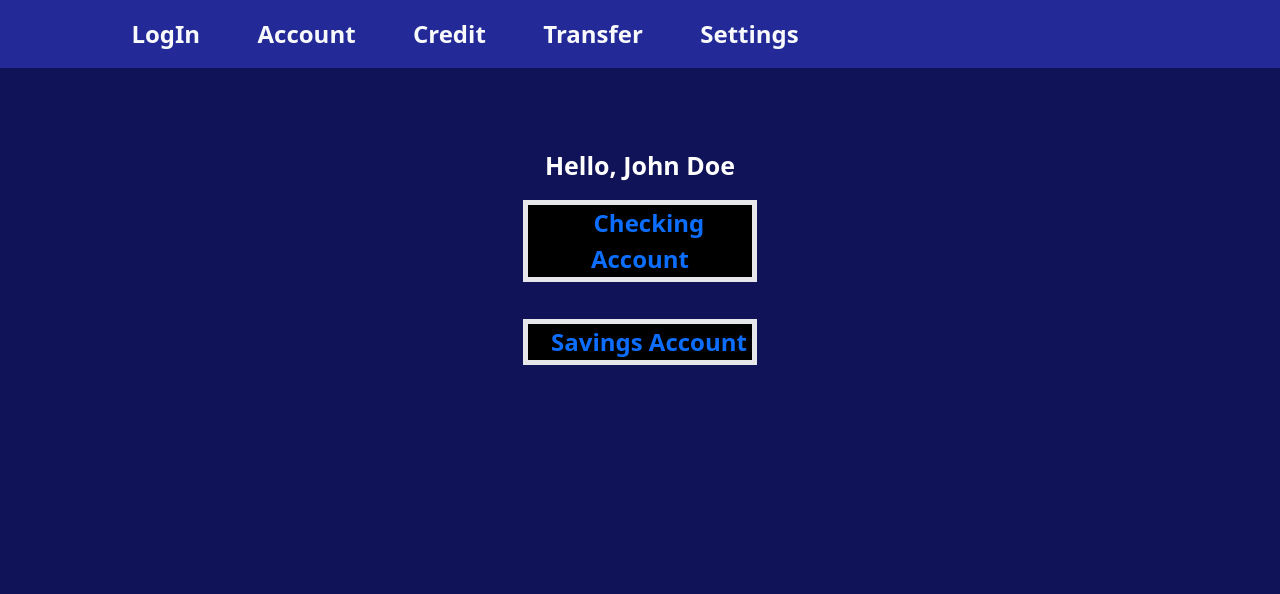
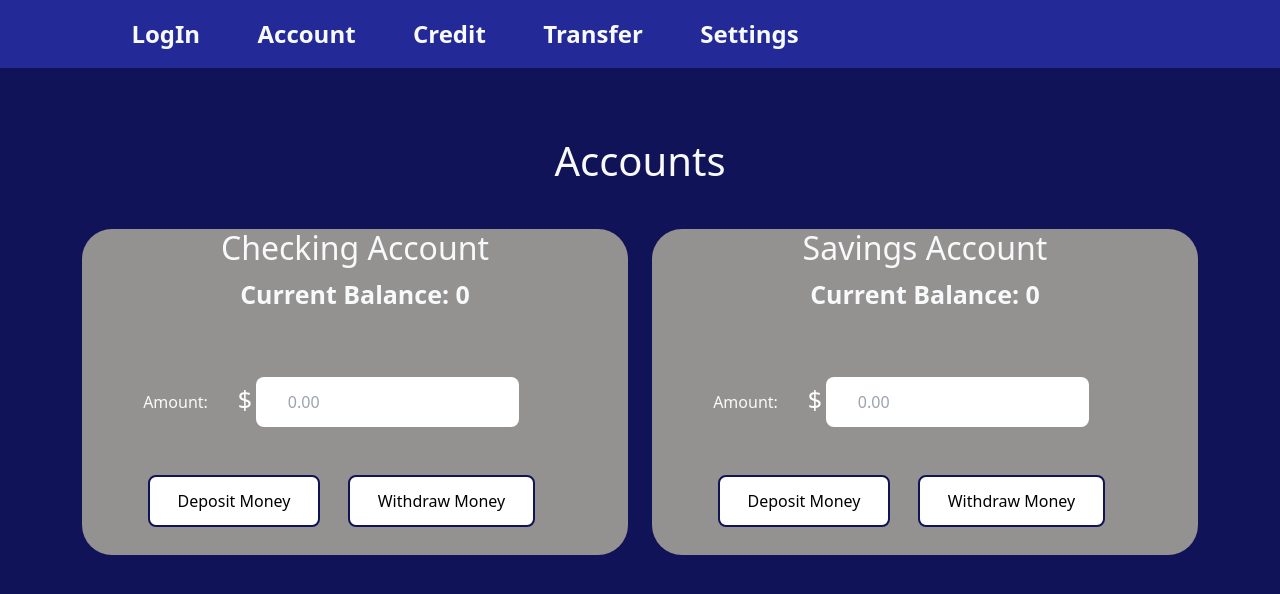
Before and after one commit to Marcokorcak/Midterm-Project, a React (Vite) app: page /viewAccount in a window 1280 px wide. Shown: the top 594 px of the page. Built offline with nearby package versions, Linux system fonts and the light colour scheme.

Commit message:
added account functionality

```diff
--- a/src/App.jsx
+++ b/src/App.jsx
@@ -5,8 +5,6 @@ import Settings from "./Pages/settings"
 import TransferMoney from "./Pages/transferMoney"
 import ViewAcc from "./Pages/viewAccount"
 import ViewCredit from "./Pages/viewCredit"
-import SavingsAccount from "./Pages/savingsAcc"
-import CheckingAccount from "./Pages/checkingAcc"
 import "./index.css"
 import NavBar from "./components/navBar"
 import 'bootstrap/dist/css/bootstrap.min.css';
@@ -31,9 +29,6 @@ function App() {
           <Route exact path="/makePayment" element={<MakePayment />} />
           <Route exact path="/transferMoney" element={<TransferMoney />} />
           <Route exact path="/settings" element={<Settings />} />
-          <Route exact path="/checkingAcc" element={<CheckingAccount />} />
-          <Route exact path="/savingsAcc" element={<SavingsAccount />} />
-
         </Routes>
       </Router>
     </div>
--- a/src/Pages/checkingAcc.jsx
+++ /dev/null
@@ -1,32 +0,0 @@
-import Container from "../components/Container";
-import React from 'react';
-
-
-
-const CheckingAccount = () => {
-
-    const value = 10000;
-
-    return (<Container>
-      <div className="every">
-
-        <p>{value}</p>
-
-        <div className="card" >
-  <div class="card-body">
-    <p class="card-text">Some quick example text to build on the card title and make up the bulk of the card's content.</p>
-  </div>
-</div>
-
-<div className="card" >
-  <div class="card-body">
-    <p class="card-text">Some quick example text to build on the card title and make up the bulk of the card's content.</p>
-  </div>
-</div>
-
-
-        </div>
-    </Container>)
-}
-
-export default CheckingAccount;
--- a/src/Pages/savingsAcc.jsx
+++ /dev/null
@@ -1,14 +0,0 @@
-import Container from "../components/Container";
-import React from 'react';
-
-
-
-const SavingsAccount = () => {
-    return (<Container>
-        <div className="every">
-        <p>Savings page</p>
-        </div>
-    </Container>)
-}
-
-export default SavingsAccount;
--- a/src/Pages/viewAccount.jsx
+++ b/src/Pages/viewAccount.jsx
@@ -1,32 +1,125 @@
 import Container from "../components/Container";
-import React from 'react';
-import {NavLink as RouterLink} from 'react-router-dom';
+import { useState } from "react";
+import { NavLink as RouterLink } from 'react-router-dom';
+
 
 
 
 const ViewAcc = () => {
 
-    const getClassName = props => {
-        return `${props.isActive ? 'font-bold' : ''} hover:underline hover:scale-150 transition duration-300 `
+    const [savingsSearch, setSavingsSearch] = useState("");
+    const [checkingSearch, setCheckingSearch] = useState("");
+    const [checkingBalance, setCheckingBalance] = useState(0);
+    const [savingsBalance, setSavingsBalance] = useState(0);
+
+
+
+    const savingsSearchHandler = (e) => {
+        //function to set user's input
+        setSavingsSearch(parseInt(e.target.value));
+        if (isNaN(search)) {
+            //prevent NAN error
+            setSearch(0);
+        }
+    };
+
+    const checkingSearchHandler = (e) => {
+        //function to set user's input
+        setCheckingSearch(parseInt(e.target.value));
+        if (isNaN(search)) {
+            //prevent NAN error
+            setSearch(0);
+        }
+    };
+
+
+
+    const depositCheckingMoney = () => {
+
+        setCheckingBalance(checkingBalance + checkingSearch);
+
     }
 
+    const withdrawSavingsMoney = () => {
 
-    return (<Container>
-        <div className="every">
+        setSavingsBalance(savingsBalance - savingsSearch);
 
-<p className="a"> Hello, John Doe</p>
+    }
+
+    const withdrawCheckingMoney = () => {
+        setCheckingBalance(checkingBalance - checkingSearch);
+
+
+    }
+
+    const depositSavingsMoney = () => {
+        setSavingsBalance(savingsBalance + savingsSearch);
+
+    }
 
 
 
 
-<div className="a">
-<RouterLink className={getClassName} to="/checkingAcc">Checking Account</RouterLink>
-</div>
 
-<div className="a">
-<RouterLink className={getClassName} to="/savingsAcc">Savings Account</RouterLink>
-</div>
-</div>
+    return (<Container>
+        <div class="container">
+            <h1 className="text-light text-center m-t 40 a" >Accounts</h1>
+            <div class="row">
+                <div class="col-lg-6 mb-4">
+
+                    <div class=" card_back">
+                        <div class="container_card">
+
+                            <div class="card-body">
+                                <h2 className="text-light text-center m-t 40 a" >Checking Account</h2>
+                                <p className="text-light text-center m-t 40 a" >Current Balance: {checkingBalance} </p>
+
+                                <div className='text-center'>
+                                    <label className="m-r text-light">Amount:</label>
+                                    <div class="credit_input">
+                                        <input className="acc" name="pay-amt" placeholder="0.00" type="text"
+
+                                            onChange={checkingSearchHandler}
+                                            value={checkingSearch} />
+                                    </div>
+
+
+                                    <button class="btnAcc" onClick = {depositCheckingMoney}> Deposit Money</button>
+                                    <button class="btnAcc" onClick = {withdrawCheckingMoney}> Withdraw Money</button>
+                                </div>
+
+                            </div>
+                        </div>
+                    </div>
+                </div>
+                <div class="col-lg-6 mb-4">
+                    <div class="card_back"  >
+                        <div class="container_card">
+
+                            <div class="card-body">
+                                <h2 className="text-light text-center m-t 40 a" >Savings Account</h2>
+                                <p className="text-light text-center m-t 40 a" >Current Balance: {savingsBalance} </p>
+                                <div className='text-center'>
+
+                                    <label className="m-r text-light">Amount:</label>
+                                    <div class="credit_input">
+                                        <input className="acc" name="pay_amt" placeholder="0.00"
+                                            onChange={savingsSearchHandler}
+                                            value={savingsSearch}  />
+                                    </div>
+
+                                    <button class="btnAcc" onClick = {depositSavingsMoney}> Deposit Money</button>
+                                    <button class="btnAcc" onClick = {withdrawSavingsMoney}> Withdraw Money</button>
+
+                                </div>
+                            </div>
+                        </div>
+                    </div>
+                </div>
+            </div>
+        </div>
+
+
     </Container>)
 }
 
--- a/src/index.css
+++ b/src/index.css
@@ -44,12 +44,12 @@ img.b {
 }
 
 img.x{
-  height: 318px;
-  margin-top: 3%;
+  height: 415px;
+  margin-top: 13%;
 }
 
 img.y{
-  margin-bottom: 5%;
+  margin-bottom: 1%;
 }
 
 
@@ -124,6 +124,7 @@ p.a{
   font-weight: bolder;
 }
 
+
 div.a{
   text-align: center;
   margin-left: auto;
@@ -164,6 +165,7 @@ html{
 
 .credit_input:before {
   content: '$';
+  color: white;
   position: absolute;
   top: 0;
   left: 30px;
@@ -176,6 +178,16 @@ input.c {
   padding-left: 2em;
   padding-top: 1em;
   padding-bottom: 1em;
+
+}
+
+input.acc {
+  margin: 3em;
+  padding-left: 2em;
+  padding-top: 1em;
+  padding-bottom: 1em;
+  border-radius: 8px;
+  height: 50px;
 
 }
 
@@ -226,6 +238,13 @@ top:73%;
 transform: translate(-50%,-50%);
 }
 
+.fill-button{
+  position:absolute;
+  left:44%;
+  top:73%;
+  transform: translate(-50%,-50%);
+  }
+
 .btn {
 border: none;
 font-family: inherit;
@@ -271,3 +290,20 @@ border-radius: 8px;
 .btn:hover:after, .btn:active:after {
 width: 100%;
 }
+
+.btnAcc {
+
+  transition-duration: 0.4s;
+  margin-right: 5%;
+  background-color: white;
+  color: black;
+  border: 2px solid #101357;
+  margin-bottom: 5%;
+  padding: 12px 28px;
+  border-radius: 8px;
+}
+
+.btnAcc:hover {
+  background-color: #101357;
+  color: white;
+}
```
